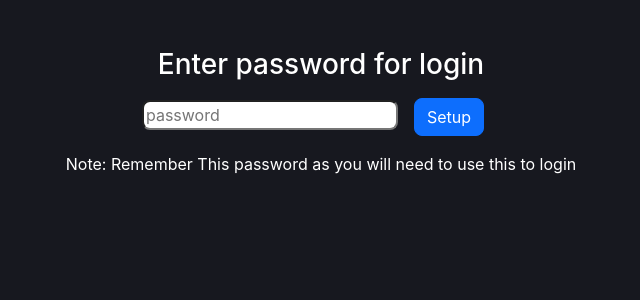
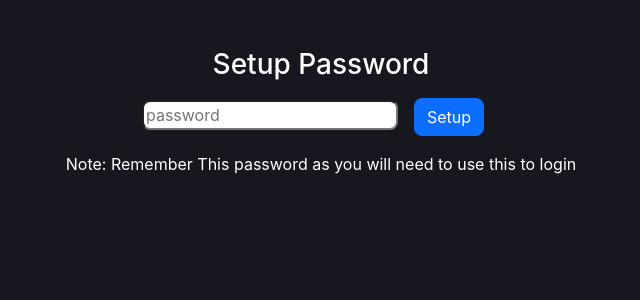
Before and after one commit to PrathamPatel010/Money-Tracking-App, a React (Create React App) app in the folder frontend/: page /SuccessPage/1 in a window 1280 px wide. Shown: the top 300 px of the page, without its empty margins (319-959 px from the left). Built offline with nearby package versions, Linux system fonts and the light colour scheme; no server answers.

Commit message:
fix:app crashed upon signing up fixed

```diff
--- a/frontend/src/Components/SuccessPage.jsx
+++ b/frontend/src/Components/SuccessPage.jsx
@@ -33,7 +33,7 @@ const SuccessPage = () => {
         <div className="container text-center mt-5">
             { !passwordSet && (
                 <div className="successpage-div">
-            <h3>Enter password for login</h3>
+            <h3>Setup Password</h3>
             <form onSubmit={handleSubmit} className="my-3">
             <input type="password" placeholder="password" value={password} onChange={(e)=>{setPassword(e.target.value)}} required/>
             <button type="submit" className="btn btn-primary mx-3">Setup</button>
```
Also changed, not shown: 1 other file (tests, documents, lock files or other folders).
